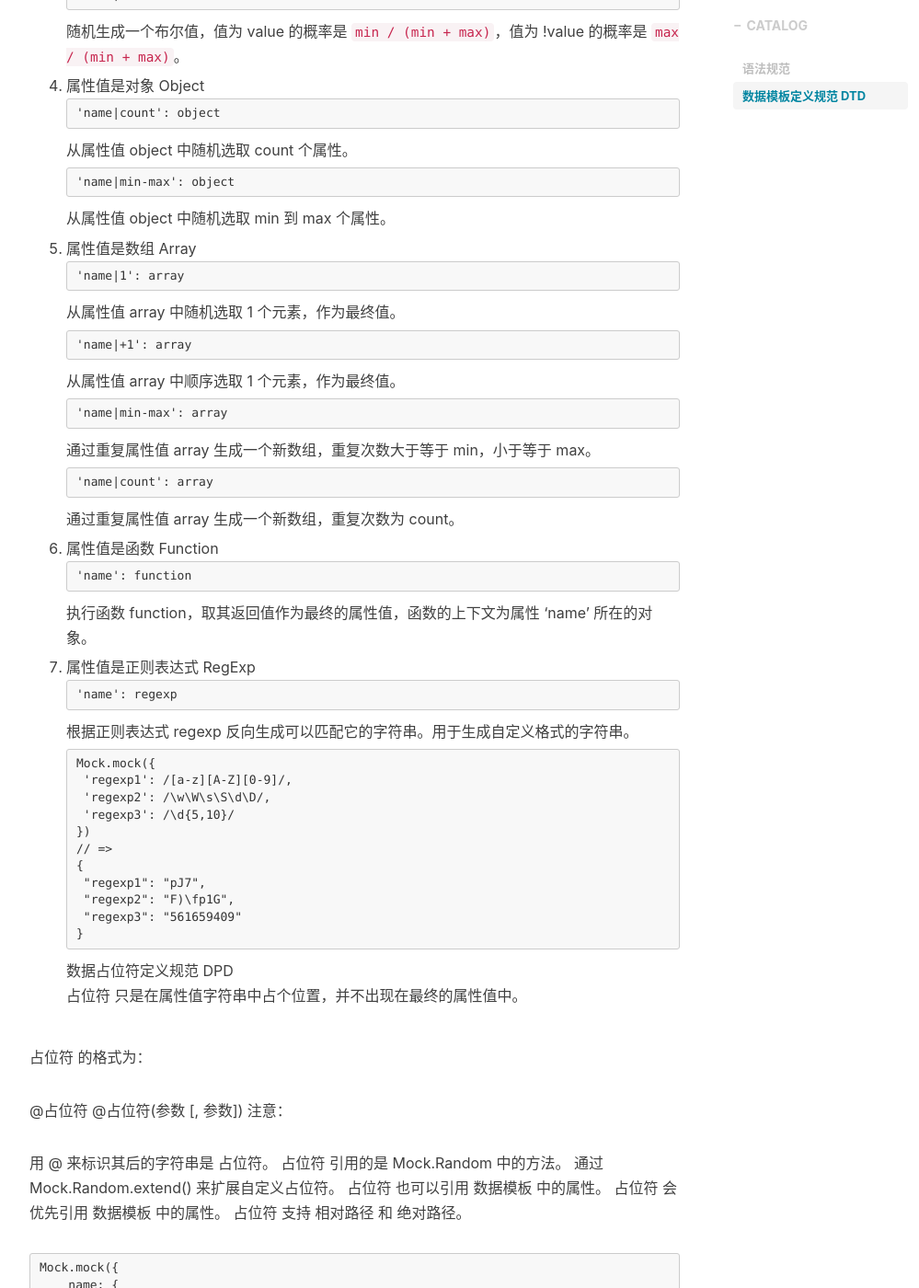
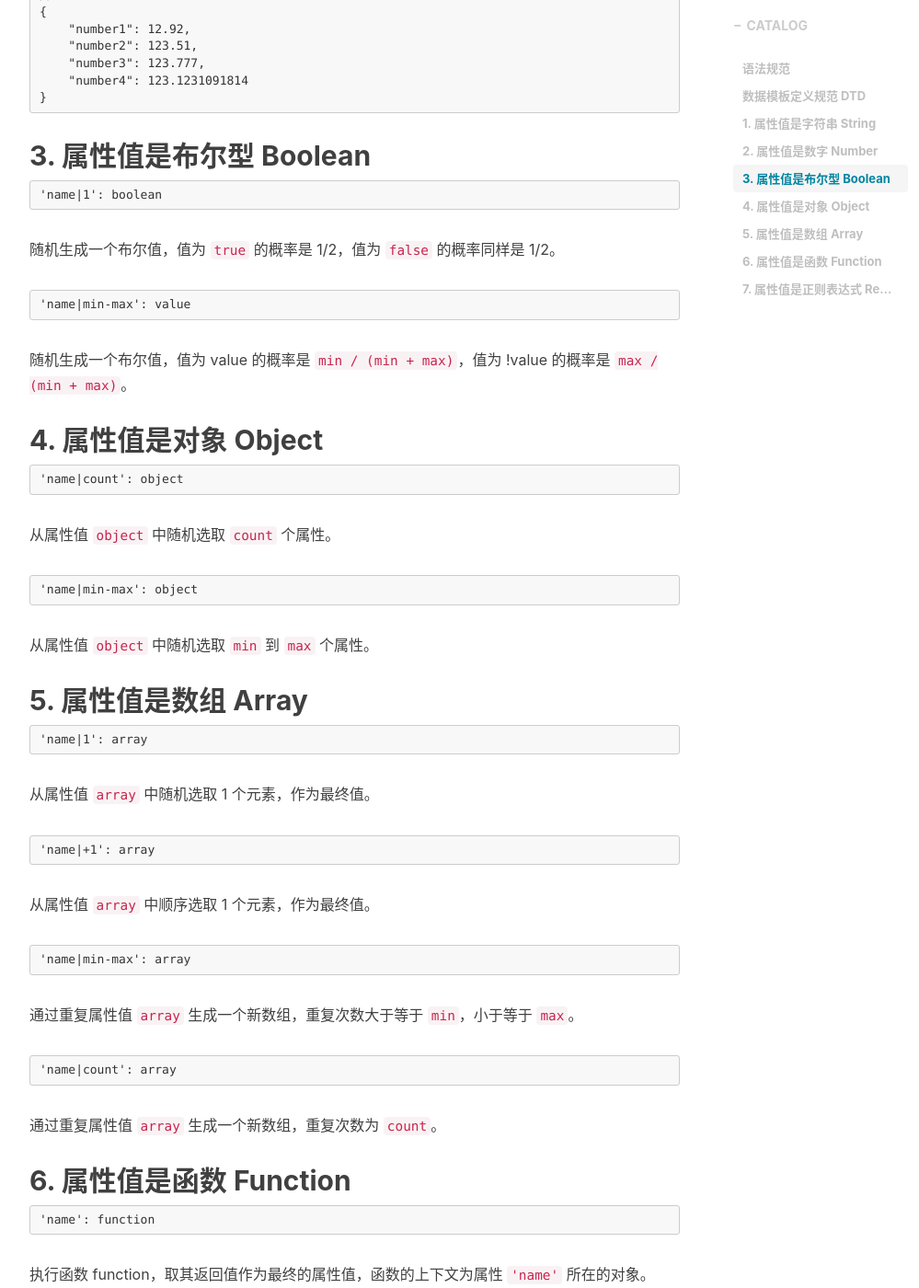
Before and after one commit to 00feng00/00feng00.github.io, a Jekyll site: the page built from _posts/2019-03-31-easyMock.markdown, in a window 1280 px wide and 1400 px high, scrolled down 2230 px. Shown: the whole window at 92% size, without its empty margins (233-1232 px from the left). Built offline with Jekyll 4.4.1, drawn with Linux system fonts in a browser that asks for light colours; nearby versions of some CDN libraries; comment, search, counter and statistics services are not loaded; some of the changed text lies outside the part shown.

Commit message:
Update 2019-03-31-easyMock.markdown

````diff
--- a/_posts/2019-03-31-easyMock.markdown
+++ b/_posts/2019-03-31-easyMock.markdown
@@ -41,33 +41,33 @@ Mock.js 的语法规范包括两部分：<br>
 'name|+step': value
 ```
 生成规则 的 含义 需要依赖 属性值的类型 才能确定。<br>
-属性值 中可以含有 @占位符。<br>
+属性值 中可以含有 ```@```占位符。<br>
 属性值 还指定了最终值的初始值和类型。<br>
 生成规则和示例：<br>
 
-1. 属性值是字符串 String<br>
+## 1. 属性值是字符串 String<br>
 ```
 'name|min-max': string
 ```
-通过重复 string 生成一个字符串，重复次数大于等于 min，小于等于 max。<br>
+通过重复 ```string``` 生成一个字符串，重复次数大于等于 ```min```，小于等于 ```max```。<br>
 ```
 'name|count': string
 ```
-通过重复 string 生成一个字符串，重复次数等于 count。<br>
+通过重复 ```string``` 生成一个字符串，重复次数等于 ```count```。<br>
 
-2. 属性值是数字 Number<br>
+## 2. 属性值是数字 Number<br>
 ```
 'name|+1': number
 ```
-属性值自动加 1，初始值为 number。<br>
+属性值自动加 1，初始值为 ```number```。<br>
 ```
 'name|min-max': number
 ```
-生成一个大于等于 min、小于等于 max 的整数，属性值 number 只是用来确定类型。<br>
+生成一个大于等于 ```min```、小于等于 ```max``` 的整数，属性值 ```number``` 只是用来确定类型。<br>
 ```
 'name|min-max.dmin-dmax': number
 ```
-生成一个浮点数，整数部分大于等于 min、小于等于 max，小数部分保留 dmin 到 dmax 位。<br>
+生成一个浮点数，整数部分大于等于 ```min```、小于等于 ```max```，小数部分保留 ```dmin``` 到 ```dmax``` 位。<br>
 ```
 Mock.mock({
     'number1|1-100.1-10': 1,
@@ -83,51 +83,51 @@ Mock.mock({
     "number4": 123.1231091814
 }
 ```
-3. 属性值是布尔型 Boolean<br>
+## 3. 属性值是布尔型 Boolean<br>
 ```
 'name|1': boolean
 ```
-随机生成一个布尔值，值为 true 的概率是 1/2，值为 false 的概率同样是 1/2。<br>
+随机生成一个布尔值，值为 ```true``` 的概率是 1/2，值为 ```false``` 的概率同样是 1/2。<br>
 ```
 'name|min-max': value
 ```
 随机生成一个布尔值，值为 value 的概率是 ```min / (min + max)```，值为 !value 的概率是 ```max / (min + max)```。<br>
 
-4. 属性值是对象 Object
+## 4. 属性值是对象 Object
 ```
 'name|count': object
 ```
-从属性值 object 中随机选取 count 个属性。
+从属性值 ```object``` 中随机选取 ```count``` 个属性。
 ```
 'name|min-max': object
 ```
-从属性值 object 中随机选取 min 到 max 个属性。<br>
+从属性值 ```object``` 中随机选取 ```min``` 到 ```max``` 个属性。<br>
 
-5. 属性值是数组 Array
+## 5. 属性值是数组 Array
 ```
 'name|1': array
 ```
-从属性值 array 中随机选取 1 个元素，作为最终值。
+从属性值 ```array``` 中随机选取 1 个元素，作为最终值。
 ```
 'name|+1': array
 ```
-从属性值 array 中顺序选取 1 个元素，作为最终值。
+从属性值 ```array``` 中顺序选取 1 个元素，作为最终值。
 ```
 'name|min-max': array
 ```
-通过重复属性值 array 生成一个新数组，重复次数大于等于 min，小于等于 max。
+通过重复属性值 ```array``` 生成一个新数组，重复次数大于等于 ```min```，小于等于 ```max```。
 ```
 'name|count': array
 ```
-通过重复属性值 array 生成一个新数组，重复次数为 count。
+通过重复属性值 ```array``` 生成一个新数组，重复次数为 ```count```。
 
-6. 属性值是函数 Function
+## 6. 属性值是函数 Function
 ```
 'name': function
 ```
-执行函数 function，取其返回值作为最终的属性值，函数的上下文为属性 'name' 所在的对象。
+执行函数 function，取其返回值作为最终的属性值，函数的上下文为属性 ```'name'``` 所在的对象。
 
-7. 属性值是正则表达式 RegExp
+## 7. 属性值是正则表达式 RegExp
 ```
 'name': regexp
 ```
@@ -155,8 +155,8 @@ Mock.mock({
 注意：
 
 用 @ 来标识其后的字符串是 占位符。
-占位符 引用的是 Mock.Random 中的方法。
-通过 Mock.Random.extend() 来扩展自定义占位符。
+占位符 引用的是 ```Mock.Random``` 中的方法。
+通过 ```Mock.Random.extend()``` 来扩展自定义占位符。
 占位符 也可以引用 数据模板 中的属性。
 占位符 会优先引用 数据模板 中的属性。
 占位符 支持 相对路径 和 绝对路径。
````
